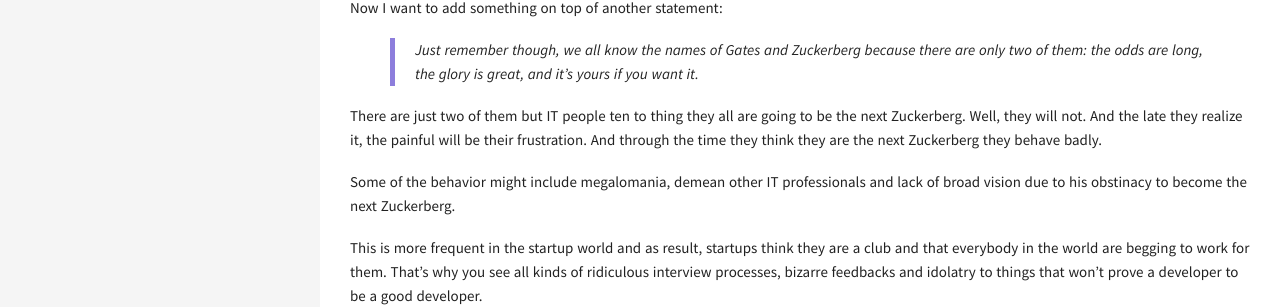
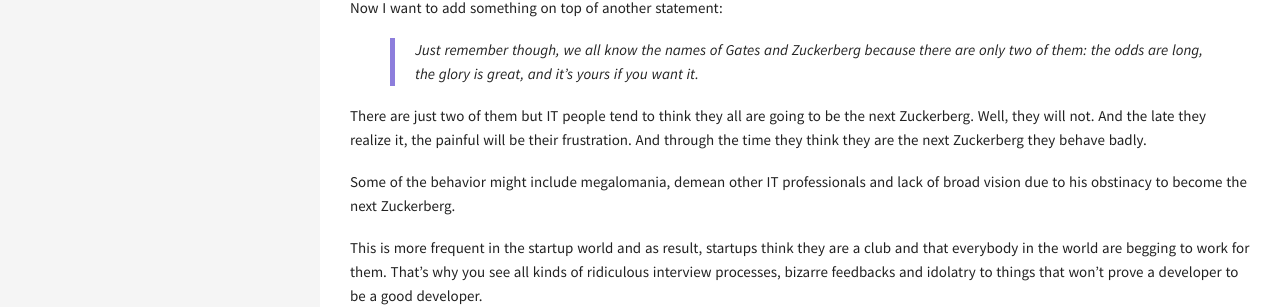
Before and after one commit to paulosuzart/paulosuzart.github.io, a Jekyll site: the page built from _posts/2018-01-02-open-letter-page-2.md, in a window 1280 px wide. Shown: the part 1356-1663 px from the top of the page. Built offline with Jekyll 4.4.1, drawn with Linux system fonts in a browser that asks for light colours; comment, search, counter and statistics services are not loaded.

Commit message:
Fixed typos

```diff
--- a/_posts/2018-01-02-open-letter-page-2.md
+++ b/_posts/2018-01-02-open-letter-page-2.md
@@ -38,7 +38,7 @@
 
 > Just remember though, we all know the names of Gates and Zuckerberg because there are only two of them: the odds are long, the glory is great, and it’s yours if you want it.
 
-There are just two of them but IT people ten to thing they all are going to be the next Zuckerberg. Well, they will not. And the late they realize it, the painful will be their frustration. And through the time they think they are the next Zuckerberg they behave badly.
+There are just two of them but IT people tend to think they all are going to be the next Zuckerberg. Well, they will not. And the late they realize it, the painful will be their frustration. And through the time they think they are the next Zuckerberg they behave badly.
 
 Some of the behavior might include megalomania, demean other IT professionals and lack of broad vision due to his obstinacy to become the next Zuckerberg.
 
```
